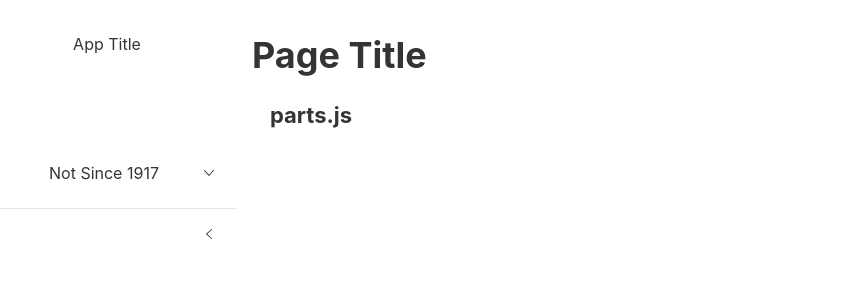
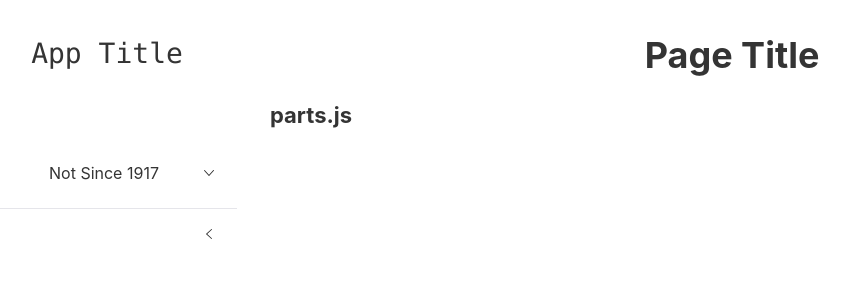
Before and after one commit to boyerst/aggregator1, a React (Create React App) app: page /parts in a window 1280 px wide. Shown: the top 300 px of the page, without its empty margins (38-887 px from the left). Built offline with nearby package versions, Linux system fonts and the light colour scheme; some icons are missing.

Commit message:
Restructure data and map() function

```diff
--- a/src/App.css
+++ b/src/App.css
@@ -23,8 +23,11 @@
 
 }
 
+.header {
+  text-align: center;
+
+}
+
 .rs-sidenav-header {
   text-align: center;
-
-
 }
--- a/src/AppLayout.js
+++ b/src/AppLayout.js
@@ -12,7 +12,7 @@ import Home from "./Pages/home"
 
 const headerStyle = {
   padding: 18,
-  fontSize: 16,
+  fontSize: 28,
   height: 56,
   // backgroundColor: '#34c3ff',
   // color: ' #fff',
@@ -43,7 +43,9 @@ function AppLayout() {
           <Sidenav.Header>
             <div style={headerStyle}>
               <span>
-                { expanded ? "App Title" : "T" }
+                <code>
+                  { expanded ? "App Title" : "T" }
+                </code>
               </span>
             </div>
           </Sidenav.Header>
@@ -53,9 +55,16 @@ function AppLayout() {
                 <Nav activeKey={activeKey} onSelect={setActiveKey}>
                   <Nav.Menu placement="rightStart" eventKey="1" title="Not Since 1917" icon={<PageIcon />}>
 
-                    {seriesPartOne.map((part, index) => {
+      {/*              {seriesPartOne.map((part, index) => {
                       return (
                           <Nav.Item href="/parts" eventKey={index} key={index}>{part.title}</Nav.Item>
+                      )
+                    })}*/}
+                    {Object.entries(seriesPartOne).map(([slug, { title }]) => {
+                      return (
+                        <li key={slug}>
+                          <Nav.Item href={slug} eventKey={slug}>{title}</Nav.Item>
+                        </li>
                       )
                     })}
                   </Nav.Menu>
--- a/src/data.js
+++ b/src/data.js
@@ -1,21 +1,45 @@
 
-export const seriesPartOne = [
+// export const seriesPartOne = [
+//     // used as 'key' in App.js Menu items
+//     {
+//       title: "Part One",
+//       // used in Parts.js
+//       rumble: "https://rumble.com/embed/vsk5rv/?pub=4&start=5338",
+//       // used in Parts.js
+//       substack: "https://prussiagate.substack.com/p/not-since-1917-part-i"
+//     },
+//     {
+//       title: "Part Two",
+//       rumble: "reactrouter.com",
+//       substack: "reactrouter.com"
+//     },
+//     {
+//       title: "Part Three",
+//       rumble: "reactrouter.com",
+//       substack: "reactrouter.com"
+//     },
+// ];
+
+
+
+
+export const seriesPartOne = {
     // used as 'key' in App.js Menu items
-    {
+  "part-one": {
       title: "Part One",
       // used in Parts.js
       rumble: "https://rumble.com/embed/vsk5rv/?pub=4&start=5338",
       // used in Parts.js
       substack: "https://prussiagate.substack.com/p/not-since-1917-part-i"
-    },
-    {
+  },
+  "part-two": {
       title: "Part Two",
       rumble: "reactrouter.com",
       substack: "reactrouter.com"
-    },
-    {
+  },
+  "part-three:": {
       title: "Part Three",
       rumble: "reactrouter.com",
       substack: "reactrouter.com"
-    },
-];
+  }
+};
```
Also changed, not shown: src/Pages/parts.js (+7 -1 lines).
